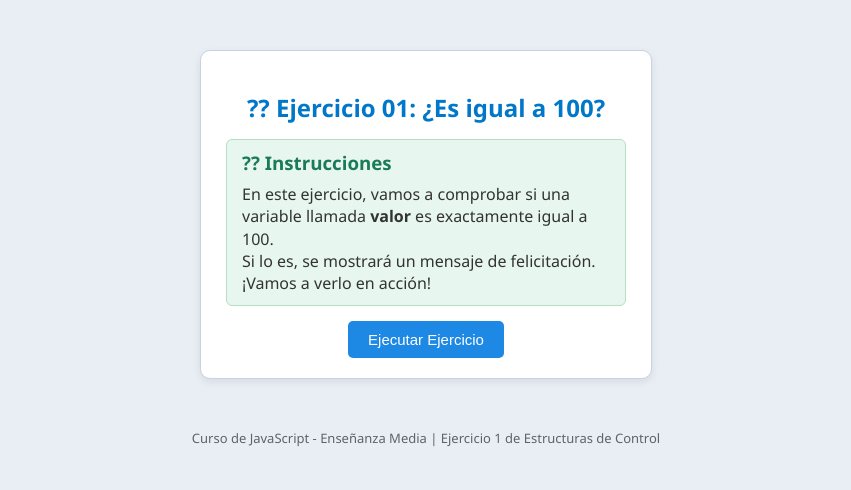
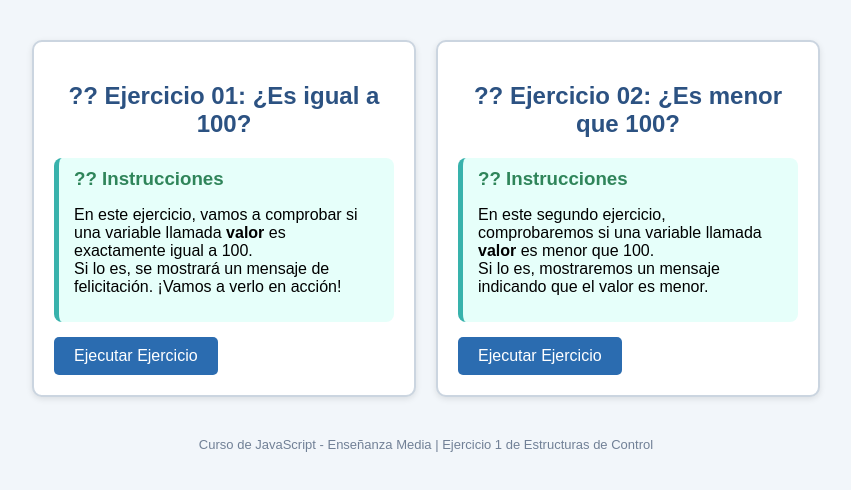
Before and after one commit to Claudia1233/-Pr-cticos-js-1, a plain HTML site: page index.html in a window 1280 px wide. Shown: the whole page, without its empty margins (214-1065 px from the left). Drawn offline with Linux system fonts and the light colour scheme.

Commit message:
Update index.html

```diff
--- a/index.html
+++ b/index.html
@@ -3,114 +3,46 @@
 <head>
   <meta charset="UTF-8">
   <meta name="viewport" content="width=device-width, initial-scale=1.0">
-  <title>Ejercicio 01: ¿Es igual a 100?</title>
-  <style>
-    body {
-      font-family: "Segoe UI", Tahoma, Geneva, Verdana, sans-serif;
-      background-color: #e9eef5;
-      margin: 0;
-      padding: 0;
-      text-align: center;
-    }
-
-    .contenedor {
-      display: flex;
-      justify-content: center;
-      align-items: flex-start;
-      flex-wrap: wrap;
-      gap: 30px;
-      margin: 50px auto;
-      max-width: 900px;
-    }
-
-    .tarjeta {
-      background-color: #ffffff;
-      border: 1px solid #c9d2e0;
-      border-radius: 10px;
-      box-shadow: 0 3px 8px rgba(0, 0, 0, 0.08);
-      width: 400px;
-      text-align: left;
-      padding: 20px 25px;
-    }
-
-    h2 {
-      color: #0077c8;
-      text-align: center;
-      margin-bottom: 15px;
-    }
-
-    .instrucciones {
-      background-color: #e7f6ef;
-      border: 1px solid #b4dfc4;
-      border-radius: 6px;
-      padding: 10px 15px;
-      margin-bottom: 15px;
-    }
-
-    .instrucciones h3 {
-      margin: 0 0 8px 0;
-      color: #1b7b56;
-    }
-
-    .instrucciones p {
-      margin: 0;
-      color: #333;
-      line-height: 1.4;
-    }
-
-    button {
-      background-color: #1e88e5;
-      color: #fff;
-      border: none;
-      border-radius: 5px;
-      padding: 10px 20px;
-      cursor: pointer;
-      font-size: 15px;
-      transition: background-color 0.2s;
-      display: block;
-      margin: 10px auto 0;
-    }
-
-    button:hover {
-      background-color: #1565c0;
-    }
-
-    .resultado {
-      background-color: #f7f9fb;
-      border: 1px solid #d1d5db;
-      border-radius: 6px;
-      padding: 10px;
-      margin-top: 10px;
-      text-align: center;
-      font-weight: bold;
-      color: #155724;
-      display: none;
-    }
-
-    footer {
-      margin-top: 40px;
-      font-size: 13px;
-      color: #5f6368;
-    }
-  </style>
+  <title>Ejercicios JavaScript - Estructuras de Control</title>
+  <link rel="stylesheet" href="style.css">
 </head>
 <body>
 
   <div class="contenedor">
+    <!-- Tarjeta 1 -->
     <div class="tarjeta">
       <h2>?? Ejercicio 01: ¿Es igual a 100?</h2>
 
       <div class="instrucciones">
         <h3>?? Instrucciones</h3>
         <p>
-          En este ejercicio, vamos a comprobar si una variable llamada <strong>valor</strong> es exactamente igual a 100.<br>
+          En este ejercicio, vamos a comprobar si una variable llamada <strong>valor</strong>
+          es exactamente igual a 100.<br>
           Si lo es, se mostrará un mensaje de felicitación. ¡Vamos a verlo en acción!
         </p>
       </div>
 
-      <div id="resultado" class="resultado"></div>
+      <div id="resultado1" class="resultado"></div>
 
-      <button onclick="ejecutarEjercicio()">Ejecutar Ejercicio</button>
+      <button onclick="ejecutarEjercicio1()">Ejecutar Ejercicio</button>
+    </div>
+
+    <!-- Tarjeta 2 -->
+    <div class="tarjeta">
+      <h2>?? Ejercicio 02: ¿Es menor que 100?</h2>
+
+      <div class="instrucciones">
+        <h3>?? Instrucciones</h3>
+        <p>
+          En este segundo ejercicio, comprobaremos si una variable llamada <strong>valor</strong>
+          es menor que 100.<br>
+          Si lo es, mostraremos un mensaje indicando que el valor es menor.
+        </p>
+      </div>
+
+      <div id="resultado2" class="resultado"></div>
+
+      <button onclick="ejecutarEjercicio2()">Ejecutar Ejercicio</button>
     </div>
   </div>
 
@@ -118,24 +50,6 @@
     Curso de JavaScript - Enseñanza Media | Ejercicio 1 de Estructuras de Control
   </footer>
 
-  <script>
-    function ejecutarEjercicio() {
-      const valor = 100; // puedes cambiar este valor para probar
-      const resultado = document.getElementById("resultado");
-
-      if (valor === 100) {
-        resultado.textContent = "✅ ¡Correcto! El valor es exactamente igual a 100.";
-        resultado.style.display = "block";
-        resultado.style.color = "#155724";
-        resultado.style.backgroundColor = "#e6ffed";
-      } else {
-        resultado.textContent = "❌ El valor no es igual a 100.";
-        resultado.style.display = "block";
-        resultado.style.color = "#721c24";
-        resultado.style.backgroundColor = "#f8d7da";
-      }
-    }
-  </script>
-
+  <script src="script.js"></script>
 </body>
 </html>
```
